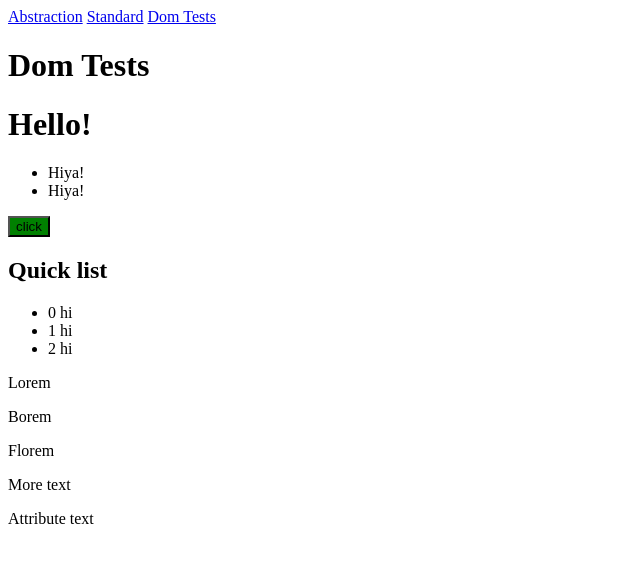
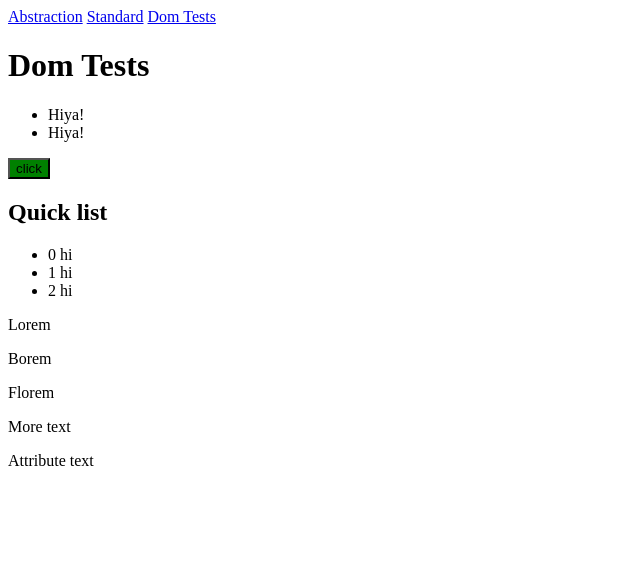
Before and after one commit to jameygleason/custom-elements, a website built with Vite: page src/domtests.html in a window 1280 px wide. Shown: the whole page, without its empty margins (0-640 px from the left). Built offline with nearby package versions, Linux system fonts and the light colour scheme.

Commit message:
clean up

```diff
--- a/src/domtests.html
+++ b/src/domtests.html
@@ -14,8 +14,6 @@
 		<a href="/standard.html">Standard</a>
 		<a href="/domtests.html">Dom Tests</a>
 
-		<h1>Dom Tests</h1>
-
 		<div></div>
 
 		<ul>
--- a/src/tests.js
+++ b/src/tests.js
@@ -13,7 +13,7 @@ unMountTest()
 
 // Get test
 const div = dom.get("div")
-div.innerHTML = "<h1>Hello!</h1>"
+div.innerHTML = "<h1>Dom Tests</h1>"
 
 // Get all test
 const lis = dom.getAll("li")
```
